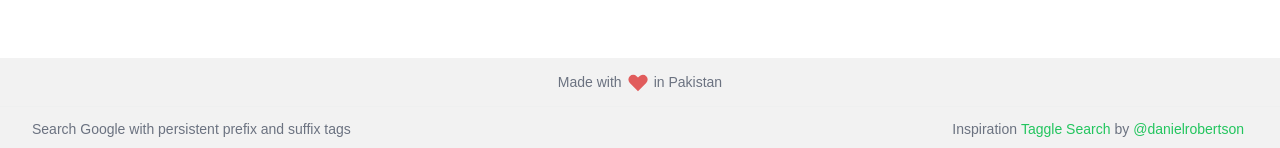
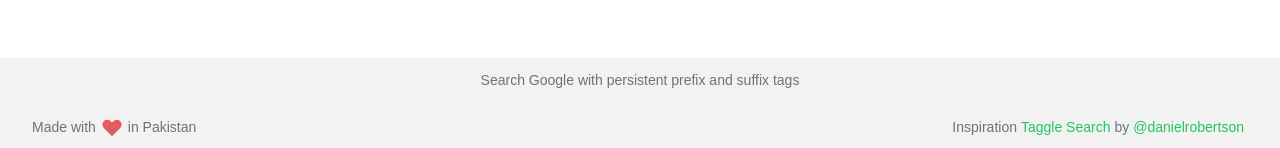
Before and after one commit to mmaaaaz/google-affix, a Next.js app: page / in a window 1280 px wide. Shown: the part 649-797 px from the top of the page. Built offline with nearby package versions, Linux system fonts and the light colour scheme.

Commit message:
Minor
- Content placement improvements.
- Search overlay fixings.
- Tags alignment fixing.

```diff
--- a/src/components/Layout/Footer.tsx
+++ b/src/components/Layout/Footer.tsx
@@ -4,15 +4,15 @@ const Footer = () => {
   return (
     <footer className="flex flex-col w-full text-xs text-gray-500 sm:text-sm bg-primary-3 dark:text-gray-300">
       <div className="flex items-center justify-center px-5 md:px-8 py-3 border-b border-input-border/[0.15]">
-        <p className="flex items-center justify-center mx-auto text-center w-max">
+        <h1>Search Google with persistent prefix and suffix tags</h1>
+      </div>
+
+      <div className="flex flex-col items-center justify-between px-5 py-3 mx-auto space-x-3 w-max sm:w-full sm:flex-row md:px-8 ">
+        <p className="flex items-center justify-center">
           Made with
           <HeartIcon className="w-6 h-6 mx-1 text-red-600 animate-pulse" /> in
           Pakistan
         </p>
-      </div>
-
-      <div className="flex flex-col items-start justify-between px-5 py-3 mx-auto space-x-3 w-max sm:w-full sm:flex-row md:px-8 ">
-        <h1>Search Google with persistent prefix and suffix tags</h1>
         <h2>
           Inspiration
           <a
--- a/src/components/SearchBar.tsx
+++ b/src/components/SearchBar.tsx
@@ -60,6 +60,7 @@ const SearchBar: FC<any> = ({ suffixTags, prefixTags, defaultQuery }) => {
           autoCorrect="off"
           autoFocus
           spellCheck="false"
+          onClick={() => setOverlay(true)}
           onBlur={() => {
             setTouched(false)
           }}
--- a/src/components/Tags/index.tsx
+++ b/src/components/Tags/index.tsx
@@ -7,7 +7,7 @@ const Tags = ({
   setSuffixTags
 }: any) => {
   return (
-    <div className="flex flex-wrap items-center justify-center w-full max-w-md gap-8 p-4 mx-auto mt-5 md:max-w-3xl">
+    <div className="flex flex-wrap items-start justify-center w-full max-w-md gap-8 p-4 mx-auto mt-5 md:max-w-3xl">
       <Tag title="Prefix Tags" tags={prefixTags} setTags={setPrefixTags} />
       <Tag title="Suffix Tags" tags={suffixTags} setTags={setSuffixTags} />
     </div>
```
